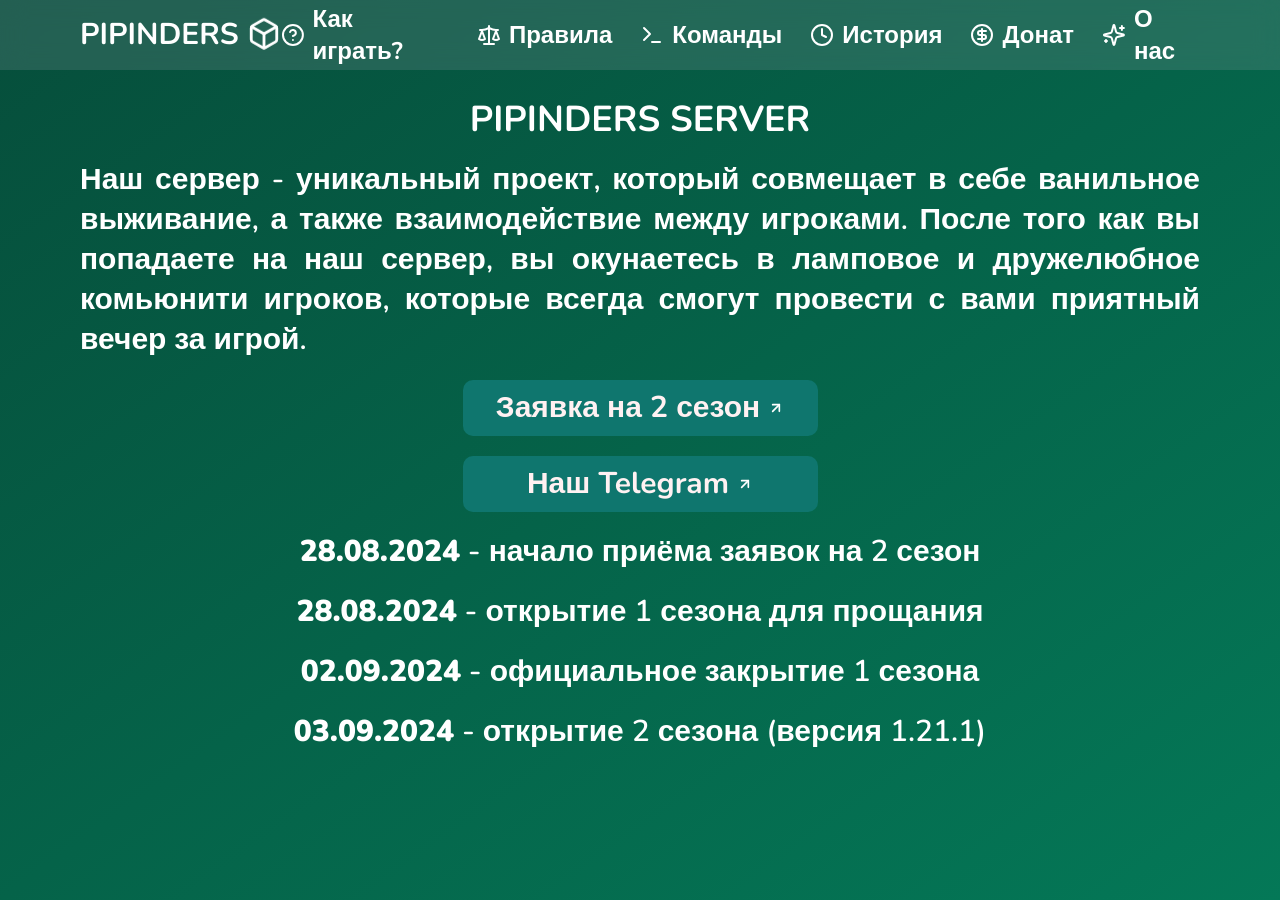
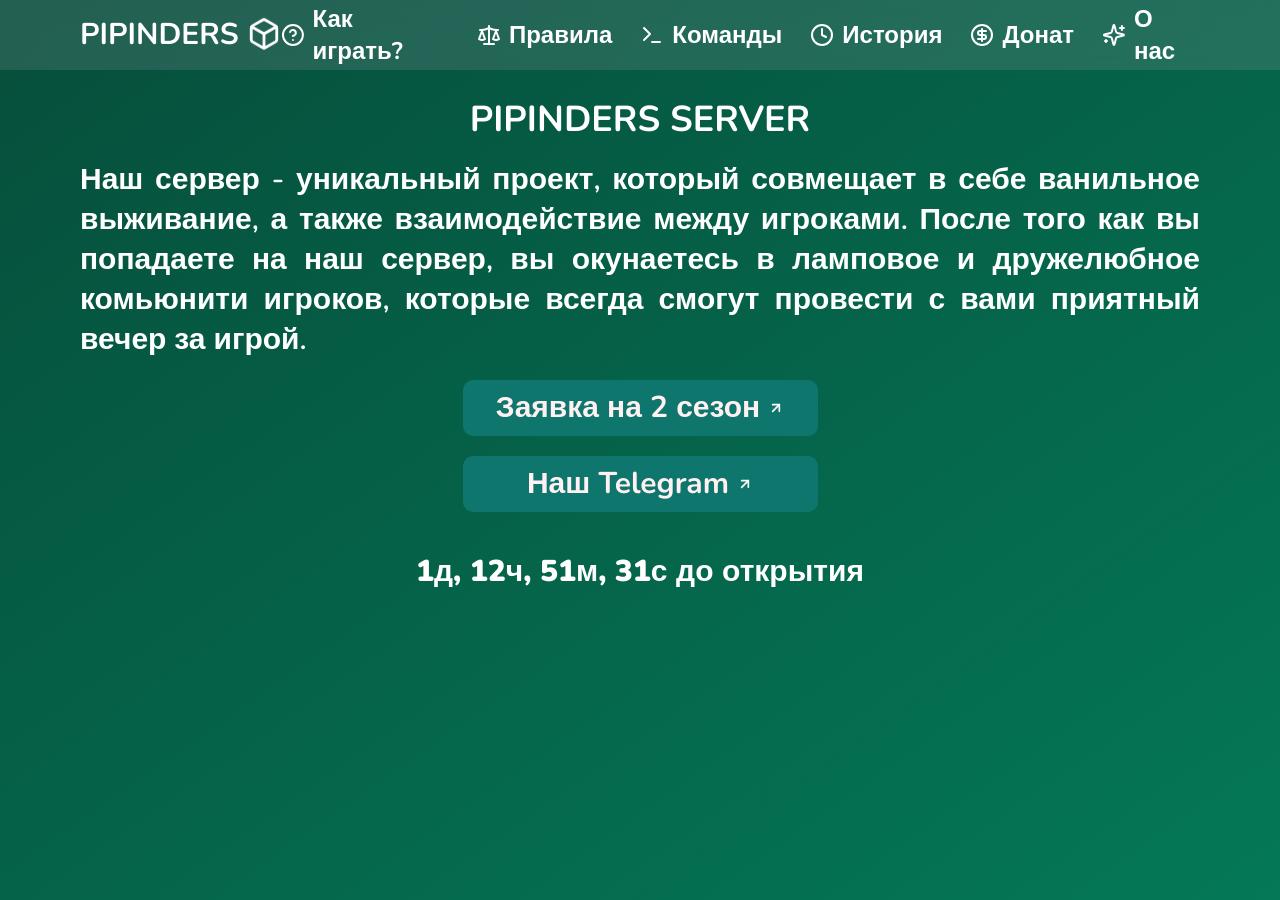
Before and after one commit to MrAbragadabra/pipinders, a Next.js app: page / in a window 1280 px wide. Built offline with nearby package versions, Linux system fonts and the light colour scheme.

Commit message:
таймер на главной

```diff
--- a/src/components/shared/home.tsx
+++ b/src/components/shared/home.tsx
@@ -1,8 +1,8 @@
 'use client'
-
-import { ArrowUpRight, ClipboardCopy } from 'lucide-react'
+import { ArrowUpRight } from 'lucide-react'
 import { useState } from 'react'
 import { Button } from '../ui/button'
+import Timer from './timer'
 
 interface Props {
 	className?: string
@@ -78,25 +78,10 @@ export const Home: React.FC<Props> = ({ className }) => {
 							</Button>
 						</form>
 					</div>
+					<div className='flex items-center justify-center mt-5'>
+						<Timer targetDate={new Date('September 3, 2024 19:59:59')} />
+					</div>
 				</div>
-			</div>
-			<div>
-				<p className='text-center text-white font-semibold mt-5 text-3xl leading-10 '>
-					<span className='font-black'>28.08.2024</span> - начало приёма заявок
-					на 2 сезон
-				</p>
-				<p className='text-center text-white font-semibold mt-5 text-3xl leading-10 '>
-					<span className='font-black'>28.08.2024</span> - открытие 1 сезона для
-					прощания
-				</p>
-				<p className='text-center text-white font-semibold mt-5 text-3xl leading-10'>
-					<span className='font-black'>02.09.2024</span> - официальное закрытие
-					1 сезона
-				</p>
-				<p className='text-center text-white font-semibold mt-5 text-3xl leading-10'>
-					<span className='font-black'>03.09.2024</span> - открытие 2 сезона
-					(версия 1.21.1)
-				</p>
 			</div>
 
 			{copied && (
--- a/src/components/shared/index.ts
+++ b/src/components/shared/index.ts
@@ -7,3 +7,4 @@ export { Home } from './home'
 export { HowToPlay } from './howToPlay'
 export { Rules } from './rules'
 export { ScrollButton } from './scrollButton'
+export { Timer } from './timer'
--- /dev/null
+++ b/src/components/shared/timer.tsx
@@ -0,0 +1,38 @@
+'use client'
+import React, { useEffect, useState } from 'react'
+
+type TimerProps = {
+	targetDate: Date
+}
+
+export const Timer: React.FC<TimerProps> = ({ targetDate }) => {
+	const [timeLeft, setTimeLeft] = useState({
+		days: 0,
+		hours: 0,
+		minutes: 0,
+		seconds: 0,
+	})
+
+	useEffect(() => {
+		const interval = setInterval(() => {
+			const difference = targetDate.getTime() - Date.now()
+			const days = Math.floor(difference / (1000 * 60 * 60 * 24))
+			const hours = Math.floor((difference / (1000 * 60 * 60)) % 24)
+			const minutes = Math.floor((difference / 1000 / 60) % 60)
+			const seconds = Math.floor((difference / 1000) % 60)
+
+			setTimeLeft({ days, hours, minutes, seconds })
+		}, 1000)
+
+		return () => clearInterval(interval)
+	}, [targetDate])
+
+	return (
+		<div className='text-left text-white font-black mt-5 text-3xl leading-10'>
+			{timeLeft.days}д, {timeLeft.hours}ч, {timeLeft.minutes}м,{' '}
+			{timeLeft.seconds}с до открытия
+		</div>
+	)
+}
+
+export default Timer
```
